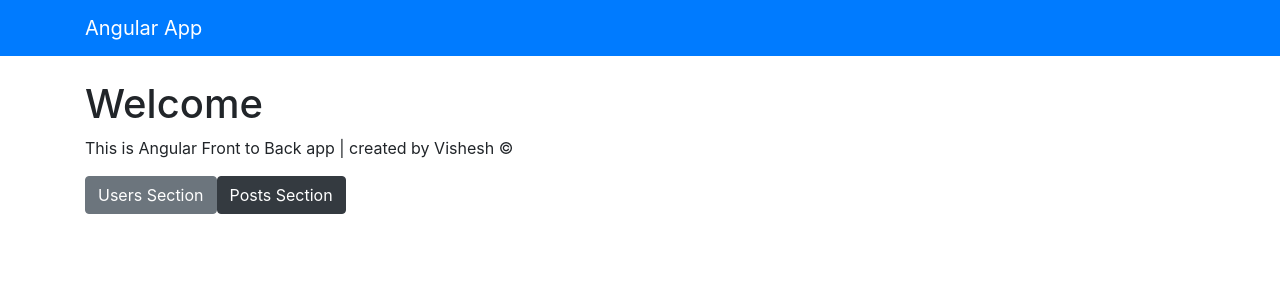
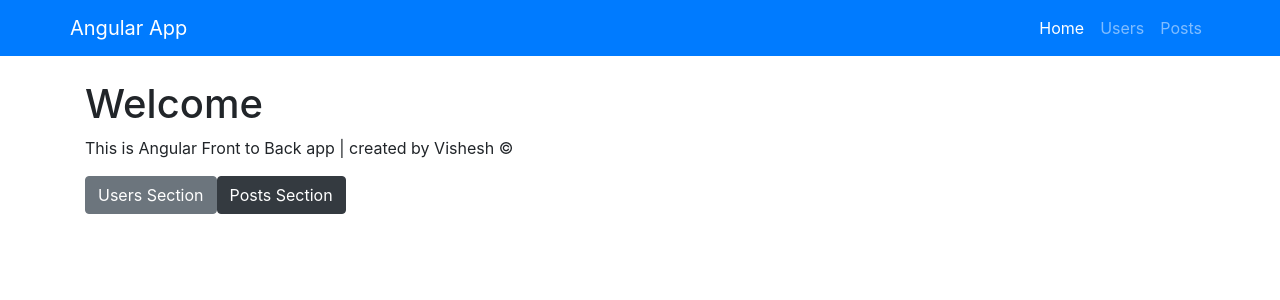
Before and after one commit to VisheshSingh/Angular_sandbox, an Angular app: page / in a window 1280 px wide. Shown: the top 300 px of the page. Built offline with nearby package versions, Linux system fonts and the light colour scheme.

Commit message:
Linking to routes

```diff
--- a/src/app/home/home.component.html
+++ b/src/app/home/home.component.html
@@ -1,4 +1,4 @@
 <h1>Welcome</h1>
 <p>This is Angular Front to Back app | created by Vishesh &copy;</p>
-<button class="btn btn-secondary">Users Section</button>
-<button class="btn btn-dark">Posts Section</button>
+<button class="btn btn-secondary" routerLink="/users">Users Section</button>
+<button class="btn btn-dark" routerLink="/posts">Posts Section</button>
--- a/src/app/navbar/navbar.component.html
+++ b/src/app/navbar/navbar.component.html
@@ -1,5 +1,18 @@
-<nav class="navbar navbar-dark bg-primary mb-4">
+<nav class="navbar navbar-expand navbar-dark bg-primary mb-4">
   <div class="container">
-    <a href="#" class="navbar-brand">Angular App</a>
+    <a class="navbar-brand" routerLink="/">Angular App</a>
+    <div>
+      <ul class="navbar-nav ml-auto">
+        <li class="nav-item" [routerLinkActive]="['active']" [routerLinkActiveOptions]="{exact:true}">
+          <a class="nav-link" routerLink="/">Home</a>
+        </li>
+        <li class="nav-item" [routerLinkActive]="['active']" [routerLinkActiveOptions]="{exact:true}">
+          <a class="nav-link" routerLink="/users">Users</a>
+        </li>
+        <li class="nav-item" [routerLinkActive]="['active']" [routerLinkActiveOptions]="{exact:true}">
+          <a class="nav-link" routerLink="/posts">Posts</a>
+        </li>
+      </ul>
+    </div>
   </div>
 </nav>
```
